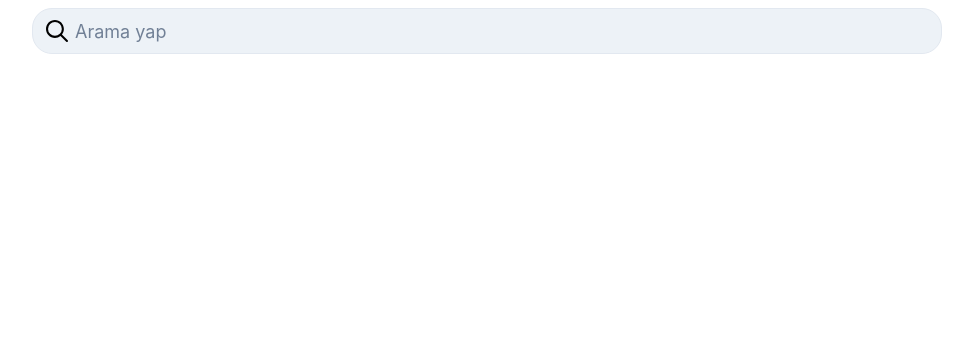
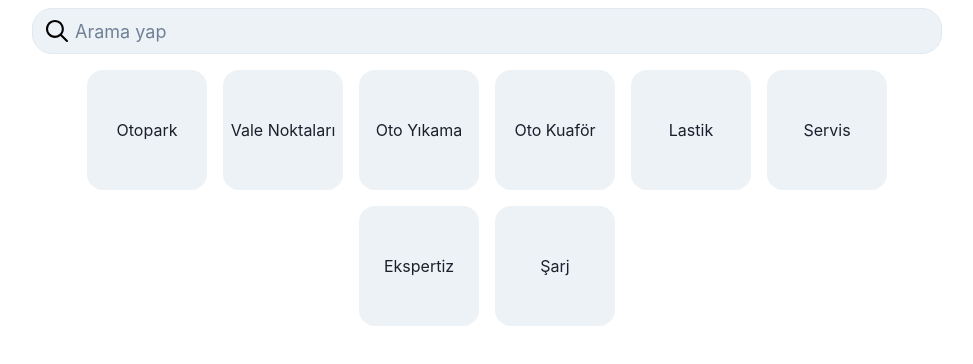
Before and after one commit to memetbulam/web-responsive, a Next.js app: page / in a window 1280 px wide. Shown: the part 140-504 px from the top of the page, without its empty margins (153-1126 px from the left). Built offline with nearby package versions, Linux system fonts and the light colour scheme.

Commit message:
feat: menu created

```diff
--- a/src/app/page.tsx
+++ b/src/app/page.tsx
@@ -1,6 +1,7 @@
 "use client";
 
 import SearchInput from "@/components/form-elements/SearchInput";
+import Menu from "@/components/Menu";
 import StoriesSide from "@/components/StoriesSide";
 import { Flex } from "@chakra-ui/react";
 import { useRef } from "react";
@@ -55,6 +56,16 @@ export default function Home() {
           url: "https://buffer.com/cdn-cgi/image/w=1000,fit=contain,q=90,f=auto/library/content/images/size/w600/2023/10/free-images.jpg",
         },
       ],
+      menu: [
+        { id: "aa", title: "Otopark" },
+        { id: "ss", title: "Vale Noktaları" },
+        { id: "dd", title: "Oto Yıkama" },
+        { id: "ww", title: "Oto Kuaför" },
+        { id: "ff", title: "Lastik" },
+        { id: "tt", title: "Servis" },
+        { id: "gg", title: "Ekspertiz" },
+        { id: "hh", title: "Şarj" },
+      ],
     },
   };
 
@@ -78,6 +89,7 @@ export default function Home() {
       >
         <StoriesSide response={response} />
         <SearchInput placeholder="Arama yap" />
+        <Menu response={response} />
       </Flex>
     </main>
   );
--- /dev/null
+++ b/src/components/Menu.tsx
@@ -0,0 +1,82 @@
+import { chakraUiTheme } from "@/utils/theme";
+import { Box, Flex, useBreakpointValue } from "@chakra-ui/react";
+import Link from "next/link";
+import React, { FC, useState } from "react";
+
+interface Props {
+  response: {
+    code: number;
+    data: {
+      stories: {
+        id: string;
+        thumb: string;
+        type: string;
+        url: string;
+      }[];
+      menu: {
+        id: string;
+        title: string;
+      }[];
+    };
+  };
+}
+
+const Menu: FC<Props> = ({ response }) => {
+  const [isHovered, setIsHovered] = useState({ key: "", value: false });
+  const widthAndHeightResponsiveValue = useBreakpointValue({
+    base: "90px",
+    sm: "90px",
+    md: "110px",
+    lg: "110px",
+    xl: "120px",
+  });
+  const fontSizeResponsiveValue = useBreakpointValue({
+    base: "14px",
+    sm: "14px",
+    md: "16px",
+  });
+
+  return (
+    <Flex
+      gap={"16px"}
+      justifyContent={"center"}
+      margin={"16px 20px 20px 20px"}
+      flexWrap={"wrap"}
+    >
+      {response.data.menu.map((menu) => {
+        return (
+          <Link
+            key={menu.id}
+            href={`/${menu?.title?.replaceAll(" ", "-").toLocaleLowerCase()}`}
+            style={{
+              display: "flex",
+              justifyContent: "center",
+              alignItems: "center",
+              width: widthAndHeightResponsiveValue,
+              height: widthAndHeightResponsiveValue,
+              fontSize: fontSizeResponsiveValue,
+              padding: "6px",
+              borderRadius: "16px",
+              textAlign: "center",
+              backgroundColor:
+                isHovered.key === menu.id
+                  ? chakraUiTheme?.colors.mainGreen
+                  : chakraUiTheme?.colors.mainGray,
+              transition: "background-color 0.3s",
+            }}
+            onMouseEnter={() => {
+              setIsHovered({ key: menu.id, value: true });
+            }}
+            onMouseLeave={() => {
+              setIsHovered({ key: menu.id, value: false });
+            }}
+          >
+            {menu.title}
+          </Link>
+        );
+      })}
+    </Flex>
+  );
+};
+
+export default Menu;
--- a/src/components/StoriesSide.tsx
+++ b/src/components/StoriesSide.tsx
@@ -18,6 +18,10 @@ interface Props {
         thumb: string;
         type: string;
         url: string;
+      }[];
+      menu: {
+        id: string;
+        title: string;
       }[];
     };
   };
--- a/src/utils/theme.ts
+++ b/src/utils/theme.ts
@@ -14,5 +14,6 @@ export const chakraUiTheme = extendTheme({
   colors: {
     mainGreen: "#38A169",
     activeGreen: "#2F855A",
+    mainGray: "#EDF2F7",
   },
 });
```
